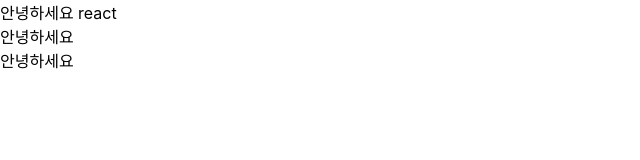
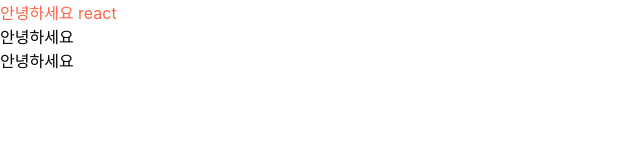
Before and after one commit to Quriousity/react-tutorial, a React (Create React App) app in the folder react-tutorial/: page / in a window 1280 px wide. Shown: the top 160 px of the page, without its empty margins (0-640 px from the left). Built offline with nearby package versions, Linux system fonts and the light colour scheme.

Commit message:
props
전달한 값 style 에 적용하기

```diff
--- a/react-tutorial/src/App.js
+++ b/react-tutorial/src/App.js
@@ -3,7 +3,7 @@
 function App() {
   return (
     <div>
-      <Hello name="react"/>
+      <Hello name="react" color="tomato"/>
       <Hello />
       <Hello />
     </div>
--- a/react-tutorial/src/components/Hello.jsx
+++ b/react-tutorial/src/components/Hello.jsx
@@ -1,5 +1,5 @@
 function Hello(props) {
-  return <div>안녕하세요 {props.name}</div>
+  return <div style={{ color: props.color }}>안녕하세요 {props.name}</div>
 }
 
 export default Hello;
```
